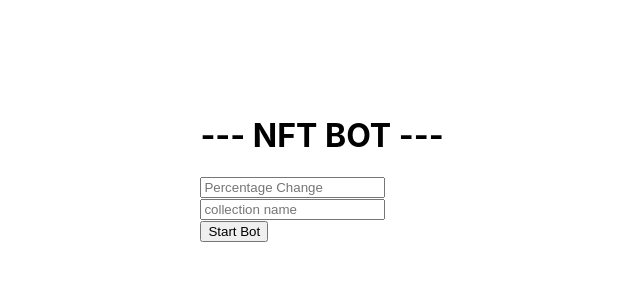
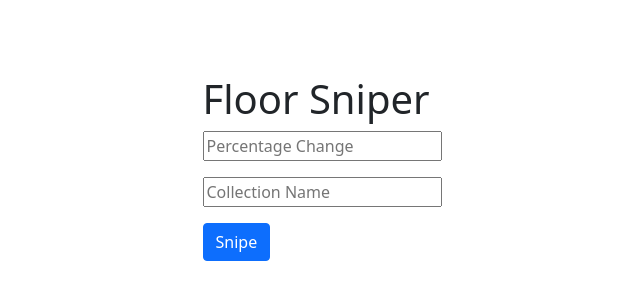
Before and after one commit to TalipSalihoglu/nft-bot-react-app, a React (Create React App) app: page / in a window 1280 px wide. Shown: the part 232-532 px from the top of the page, without its empty margins (318-958 px from the left). Built offline with nearby package versions, Linux system fonts and the light colour scheme.

Commit message:
bootstrap added

```diff
--- a/src/components/Bot/Nft/index.js
+++ b/src/components/Bot/Nft/index.js
@@ -1,4 +1,6 @@
 import React,{useEffect,useState} from 'react';
+import { Card,Button,Spinner } from 'react-bootstrap';
+import 'bootstrap/dist/css/bootstrap.min.css';
 
 const fetcheden = (eden_collection) => {
     return new Promise((resolve) => {
@@ -67,6 +69,7 @@ async function synchronizeSolanart2(fprice,setNftModel,eden_collection){
 }
 async function generalAsync(setNftModel,eden_collections,pc){
     //await synchronizeSolanart(floorPrice,setFloorPrice)
+
     setInterval(async() => {
         // for(let i=0;i<eden_collections.length;i++){
         //     const fprice=await synchronizeSolanart(eden_collections[i],pc)
@@ -88,7 +91,7 @@ async function generalAsync(setNftModel,eden_collections,pc){
 
 
 function Nft({eden_collections,percentageChange}) {
-    const [nftModel,setNftModel]=useState({id:"loading",title:"loading",price:0,img:"loading",mintAddress:"loading"})
+    const [nftModel,setNftModel]=useState({id:"",title:"Sniping... It will alert when found.",price: "fetching floor price..",img:"loading",mintAddress:"loading"})
 
     useEffect(()=>{
         console.log("Bot started....")
@@ -101,14 +104,24 @@ function Nft({eden_collections,percentageChange}) {
 
   return(
         <div>
-
-            <h1>{nftModel.title}</h1>
-            <h2>Price:{nftModel.price}</h2>
+            <h3><Spinner animation="border" variant="success" /> fetching floor price..</h3>
+            <Card className='text-center' style={{ width: '36rem' }}>
+            <Card.Img variant="top" src={nftModel.img}/>
+            <Card.Body>
+                <Card.Title>{nftModel.title}</Card.Title>
+                <Card.Text>
+                    {nftModel.price} SOL
+                </Card.Text>
+                <Button variant="primary" href={`https://magiceden.io/item-details/${nftModel.mintAddress}`}>Go to buy</Button>
+            </Card.Body>
+            </Card>
+            {/* <h1>{nftModel.title}</h1>
+            <h2>{nftModel.price}</h2>
             <a href={`https://magiceden.io/item-details/${nftModel.mintAddress}`}> Go to Buy</a>
             <br/>
             <img src={nftModel.img} alt="NFT-IMG" width={500} />
             <br/>
-            <br/>
+            <br/>   */}
       </div>
     );
 }
--- a/src/components/Bot/index.js
+++ b/src/components/Bot/index.js
@@ -1,5 +1,7 @@
 import React,{useEffect,useState} from 'react';
 import Nft from './Nft';
+import { Button } from 'react-bootstrap';
+import 'bootstrap/dist/css/bootstrap.min.css';
 
 function Bot() {
     const [percentageChange,setPercentageChange]=useState()
@@ -8,21 +10,21 @@ function Bot() {
     const onChangePercentage=(event)=>setPercentageChange(event.target.value)
     const onChangeCollection=(event)=>setCollectionName(event.target.value)
 
-
     //const eden_collections=["bobos_of_war","the_suites","botborgs","defi_pirates","monkelabs"]
     // for(let i=0;i<eden_collections.length;i++){
     //   localStorage.setItem("floorPrice"+eden_collections[i], 100)
-    // }
+    //
+
   return (
     <div>
-        <h1>--- NFT BOT ---</h1>
         {
           !isStarted && <div>
-          <input type="number" name="percentage" placeholder='Percentage Change' value={percentageChange} onChange={onChangePercentage}/>
+          <h1>Floor Sniper</h1>
+          <input className='mb-3'  type="number" name="percentage" placeholder='Percentage Change' value={percentageChange} onChange={onChangePercentage}/>
           <br/>
-          <input type="text" name="eden" placeholder='collection name' value={collectionName} onChange={onChangeCollection}/>
+          <input className='mb-3' type="text" name="eden" placeholder='Collection Name' value={collectionName} onChange={onChangeCollection}/>
           <br/>
-          <button onClick={()=>setIsStarted(true)}>Start Bot</button>
+            <Button variant="primary" onClick={()=>setIsStarted(true)}>Snipe</Button>
           </div>
         }
 
```
Also changed, not shown: package.json (+4 -3 lines), 1 other file (tests, documents, lock files or other folders).
